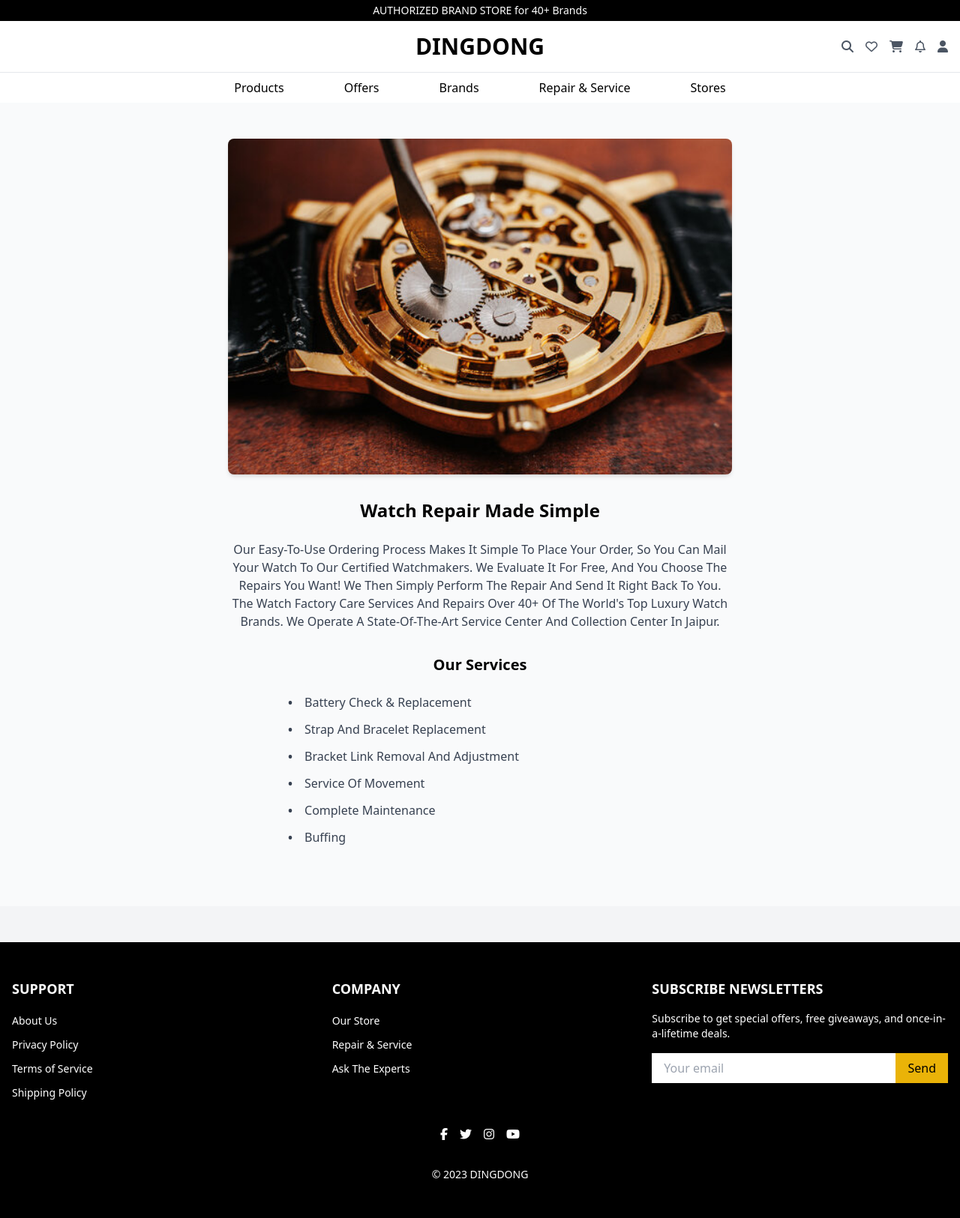
After one commit to Shahinkalathil/dingdong-ecommerce, a Django app: page /Repair_and_Service in a window 1280 px wide. The commit adds this page. Shown: the whole page at 75% size. Run offline with Django 5.2, Linux system fonts and the light colour scheme; parts of the project's set-up code (start-up, migrations or seed data) failed here and were passed over; some libraries are stand-ins or nearby versions.

Commit message:
feat: Repair & Service

```diff
--- a/home/urls.py
+++ b/home/urls.py
@@ -8,4 +8,5 @@ urlpatterns = [
     path('products/details/<int:product_id>/', views.product_detail, name='product_detail'),
     path('wishlist/', views.wishlist, name='wishlist'),
     path('brands/', views.brands, name='brands_list'),
+    path('Repair_and_Service', views.Repair_and_Service, name="Repair_and_Service")
 ]
--- a/home/views.py
+++ b/home/views.py
@@ -100,6 +100,8 @@ def brands(request):
         'brands': brands,
     }
     return render(request, 'user_side/brands/brands.html', context)
+def Repair_and_Service(request):
+    return render(request, 'user_side/about/Repair_and_Service.html')
 
 def wishlist(request):
     return render(request, 'user_side/wishlist/wishlist.html')
--- /dev/null
+++ b/template/user_side/about/Repair_and_Service.html
@@ -0,0 +1,56 @@
+{% extends 'user_side/base.html' %}
+{% load static %}
+
+{% block title %}Brands - DINGDONG{% endblock %}
+
+{% block content %}
+<main class="bg-gray-50">
+    <div class="min-h-screen flex items-center justify-center py-12 px-4">
+        <div class="w-full max-w-2xl">
+            <!-- Image -->
+            <div class="mb-8">
+                <img src="{% static 'images/repair_watch.jpg' %}" alt="Watch repair mechanism" class="w-full h-auto rounded-lg shadow-md">
+            </div>
+
+            <!-- Subtitle -->
+            <h2 class="text-xl md:text-2xl font-semibold text-center text-black mb-6">Watch Repair Made Simple</h2>
+
+            <!-- Description Text -->
+            <p class="text-center text-gray-700 text-sm md:text-base leading-relaxed mb-8">
+                Our Easy-To-Use Ordering Process Makes It Simple To Place Your Order, So You Can Mail Your Watch To Our Certified Watchmakers. We Evaluate It For Free, And You Choose The Repairs You Want! We Then Simply Perform The Repair And Send It Right Back To You. The Watch Factory Care Services And Repairs Over 40+ Of The World's Top Luxury Watch Brands. We Operate A State-Of-The-Art Service Center And Collection Center In Jaipur.
+            </p>
+
+            <!-- Our Services Section -->
+            <h3 class="text-lg md:text-xl font-semibold text-center text-black mb-6">Our Services</h3>
+
+            <!-- Services List -->
+            <ul class="space-y-3 mb-8 max-w-lg mx-auto">
+                <li class="flex items-start text-gray-700 text-sm md:text-base">
+                    <span class="mr-4 font-bold">•</span>
+                    <span>Battery Check & Replacement</span>
+                </li>
+                <li class="flex items-start text-gray-700 text-sm md:text-base">
+                    <span class="mr-4 font-bold">•</span>
+                    <span>Strap And Bracelet Replacement</span>
+                </li>
+                <li class="flex items-start text-gray-700 text-sm md:text-base">
+                    <span class="mr-4 font-bold">•</span>
+                    <span>Bracket Link Removal And Adjustment</span>
+                </li>
+                <li class="flex items-start text-gray-700 text-sm md:text-base">
+                    <span class="mr-4 font-bold">•</span>
+                    <span>Service Of Movement</span>
+                </li>
+                <li class="flex items-start text-gray-700 text-sm md:text-base">
+                    <span class="mr-4 font-bold">•</span>
+                    <span>Complete Maintenance</span>
+                </li>
+                <li class="flex items-start text-gray-700 text-sm md:text-base">
+                    <span class="mr-4 font-bold">•</span>
+                    <span>Buffing</span>
+                </li>
+            </ul>
+        </div>
+    </div>
+</main>
+{% endblock %}
--- a/template/user_side/includes/header.html
+++ b/template/user_side/includes/header.html
@@ -67,7 +67,7 @@
         <a href="{% url 'brands_list' %}" class="px-2 py-2 font-medium hover:text-blue-600 cursor-pointer transition-colors">Brands</a>
       </li>
       <li>
-        <a href="#" class="px-2 py-2 font-medium hover:text-blue-600 cursor-pointer transition-colors">Repair & Service</a>
+        <a href="{% url 'Repair_and_Service' %}" class="px-2 py-2 font-medium hover:text-blue-600 cursor-pointer transition-colors">Repair & Service</a>
       </li>
       <li>
         <a href="#" class="px-2 py-2 font-medium hover:text-blue-600 cursor-pointer transition-colors">Stores</a>
```
Also changed, not shown: Server/static/images/repair_watch.jpg (added).
